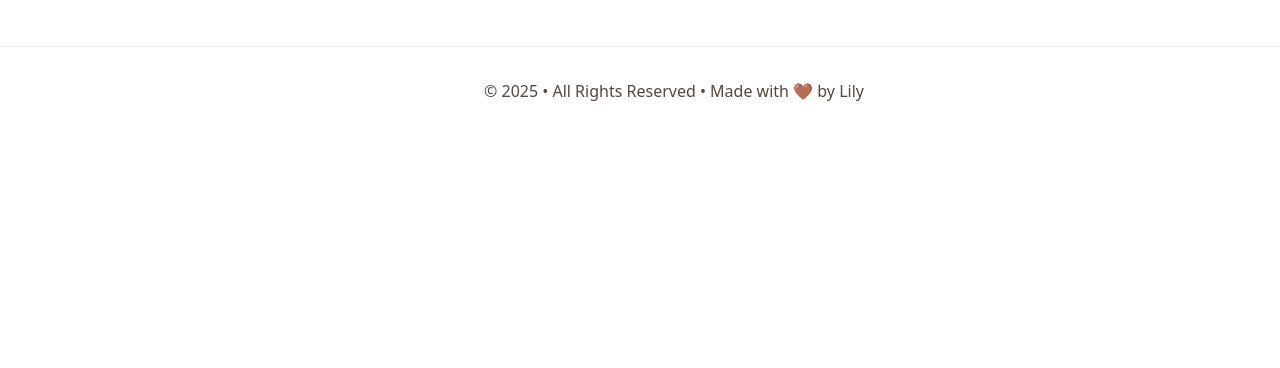
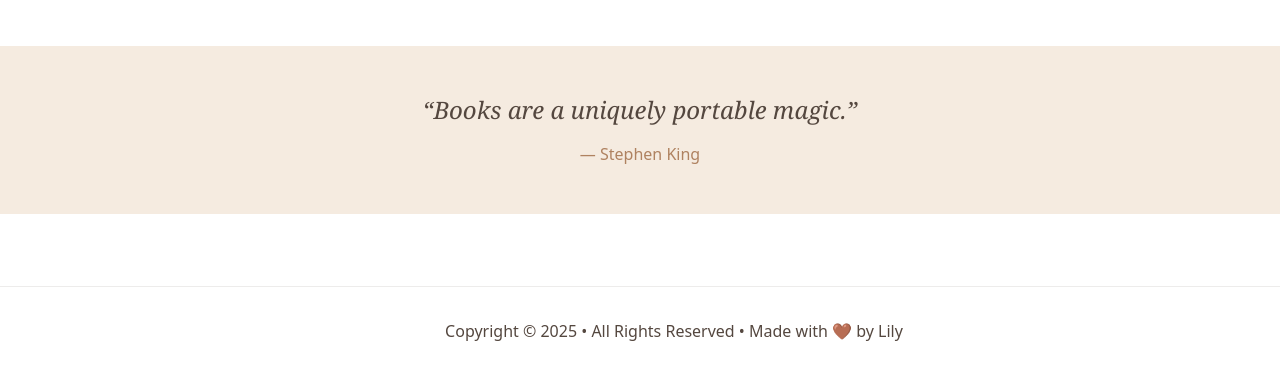
Before and after one commit to liviadfsilva/BookReviewBlogFront, a React (Vite) app: page / in a window 1280 px wide. Shown: the part 1042-1410 px from the top of the page. Before the commit the page ends 1173 px from the top, so only its background shows below. Built offline with nearby package versions, Linux system fonts and the light colour scheme.

Commit message:
create QuoteSection and rename RecentPosts

```diff
--- a/src/components/Footer.jsx
+++ b/src/components/Footer.jsx
@@ -2,7 +2,7 @@
   return (
     <footer className="border-t border-[#54473F] border-opacity-10 mt-6">
       <div className="flex">
-        <p className="w-full p-4 text-[#54473F] text-center m-3 ml-20 mt-4">© 2025 • All Rights Reserved • Made with 🤎 by Lily</p>
+        <p className="w-full p-4 text-[#54473F] text-center m-3 ml-20 mt-4">Copyright © 2025 • All Rights Reserved • Made with 🤎 by Lily</p>
       </div>
     </footer>
   );
--- /dev/null
+++ b/src/components/QuoteSection.jsx
@@ -0,0 +1,14 @@
+import React from "react";
+
+export default function QuoteSection() {
+  return (
+    <section className="bg-[#f5ebe0] w-full py-12 px-6 my-12">
+      <div className="max-w-4xl mx-auto text-center">
+        <blockquote className="text-2xl italic text-[#54473F] font-serif">
+          “Books are a uniquely portable magic.”
+        </blockquote>
+        <p className="mt-4 text-[#AF8260] font-medium">— Stephen King</p>
+      </div>
+    </section>
+  );
+}
--- a/src/components/Recentposts.jsx
+++ b/src/components/Recentposts.jsx
@@ -1,7 +1,7 @@
 import React from "react";
 import { Link } from "react-router-dom";
 
-const Recentposts = () => {
+const RecentPosts = () => {
   return (
     <div>
       <h1 className="text-[#AF8260] text-center animate-bounce mt-14">
@@ -40,4 +40,4 @@
   );
 };
 
-export default Recentposts;
+export default RecentPosts;
--- a/src/pages/Home.jsx
+++ b/src/pages/Home.jsx
@@ -1,10 +1,13 @@
 import React from 'react';
-import Recentposts from "../components/Recentposts";
+import RecentPosts from "../components/RecentPosts";
+import QuoteSection from '../components/QuoteSection';
 
 const Home = () => {
   return (
     <div>
-      <Recentposts />
+      <RecentPosts />
+      <QuoteSection />
+
     </div>
   );
 };
```
